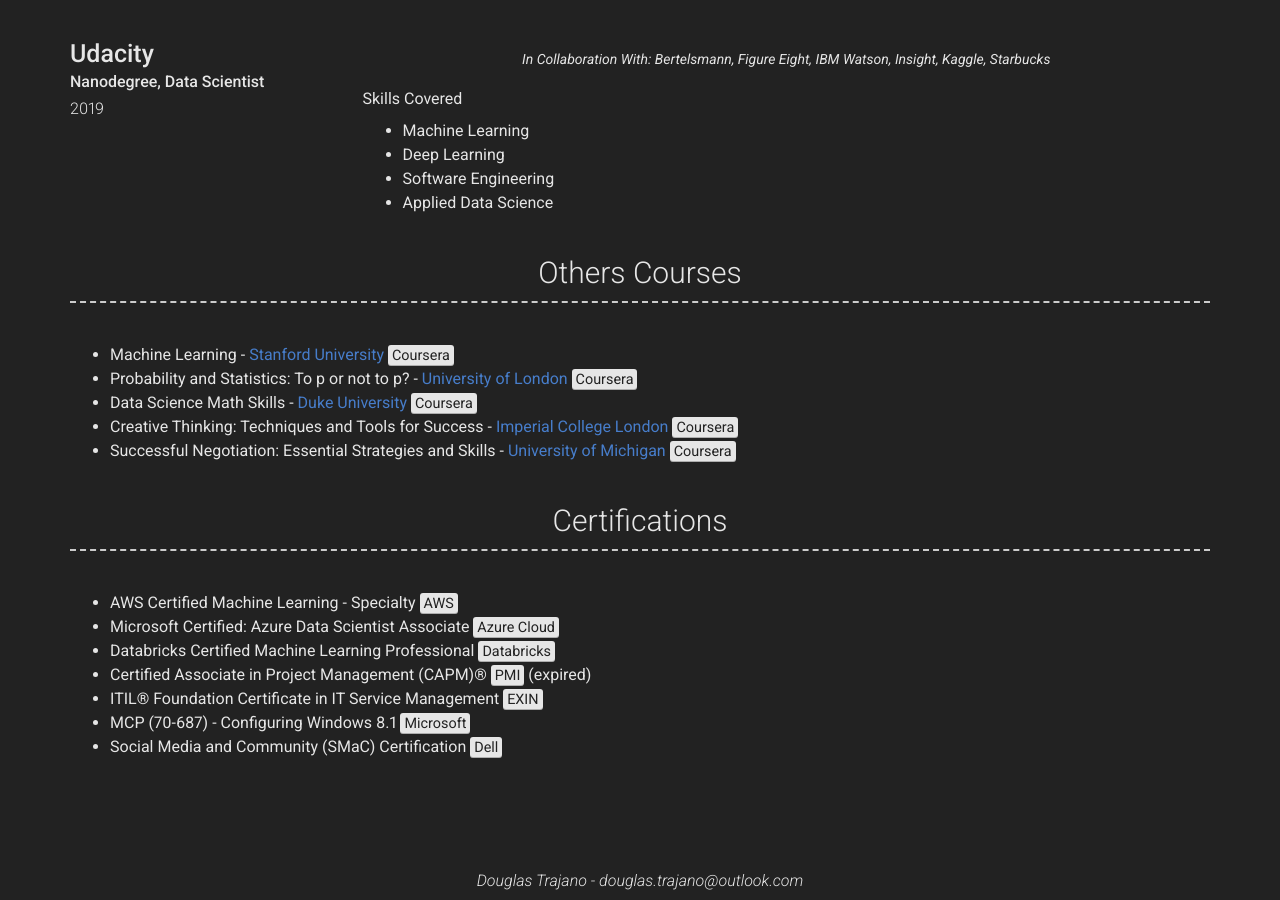
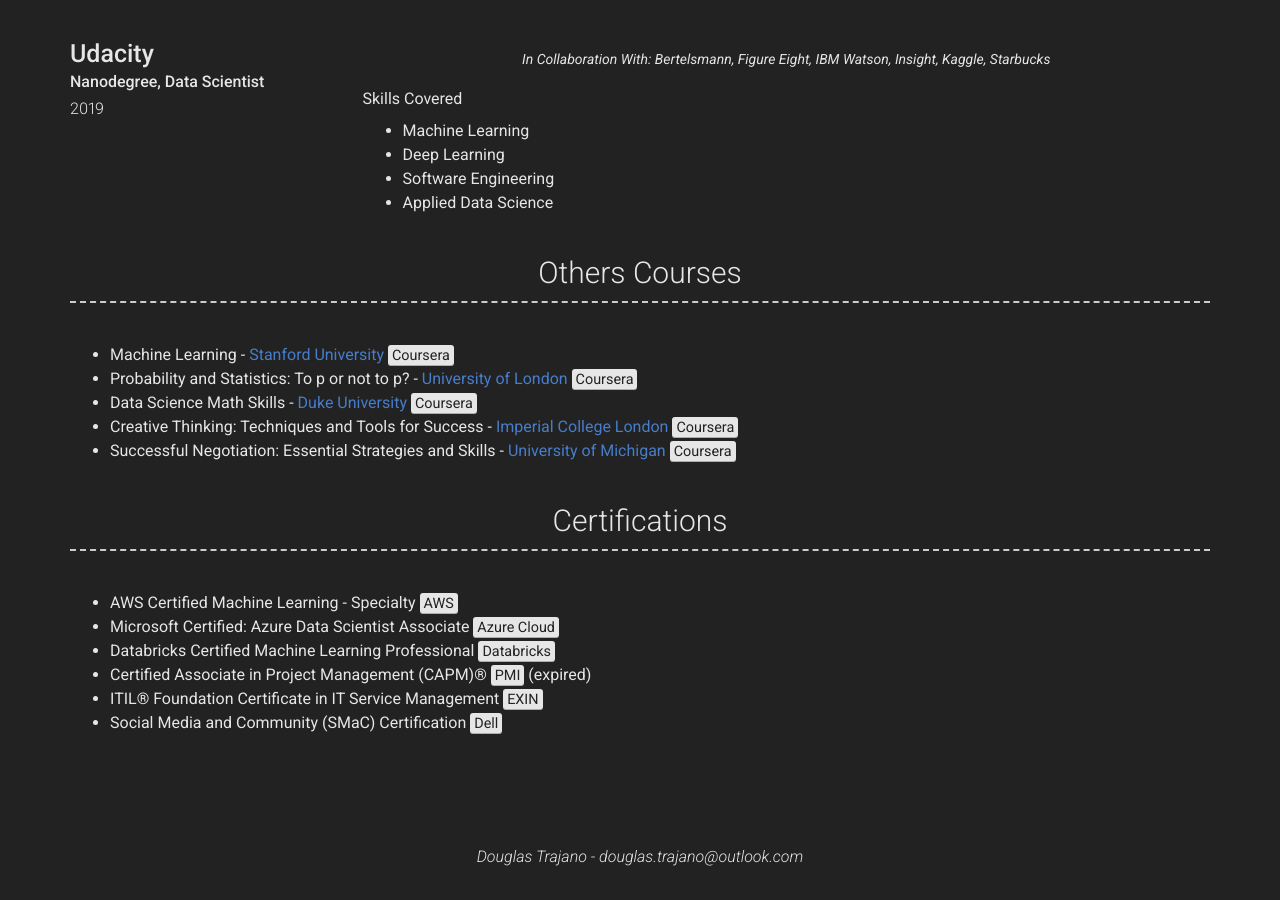
Before and after one commit to DougTrajano/resume, a Jekyll site: the page built from index.md, in a window 1280 px wide and 900 px high, scrolled down 3956 px. Built offline with Jekyll 4.4.1, drawn with Linux system fonts in a browser that asks for light colours; nearby versions of some CDN libraries; after the commit the page ends 4832 px from its top, so only the background shows below that.

Commit message:
Update resume

```diff
--- a/_config.yml
+++ b/_config.yml
@@ -266,7 +266,6 @@ content:
       - Databricks Certified Machine Learning Professional <mark>Databricks</mark>
       - Certified Associate in Project Management (CAPM)® <mark>PMI</mark> (expired)
       - ITIL® Foundation Certificate in IT Service Management <mark>EXIN</mark>
-      - MCP (70-687) - Configuring Windows 8.1 <mark>Microsoft</mark>
       - Social Media and Community (SMaC) Certification <mark>Dell</mark>
 
 # Footer
```
